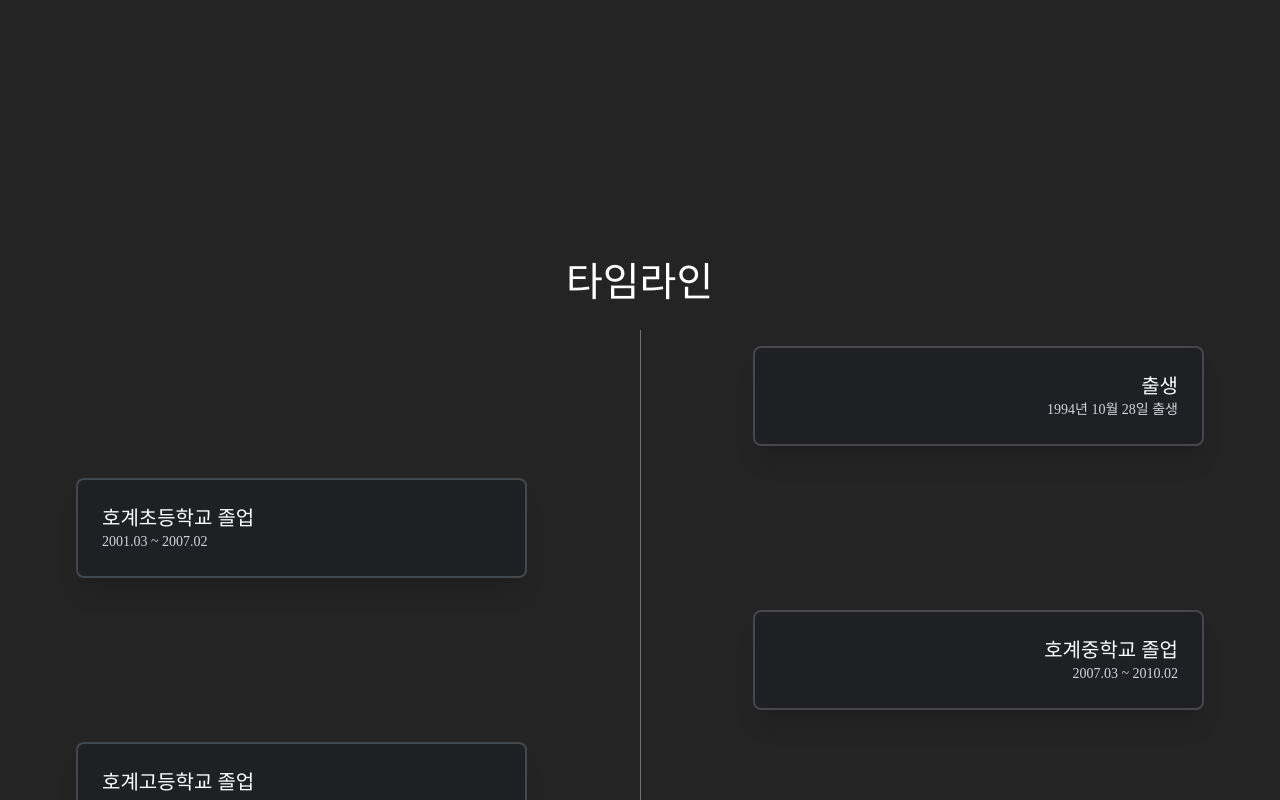
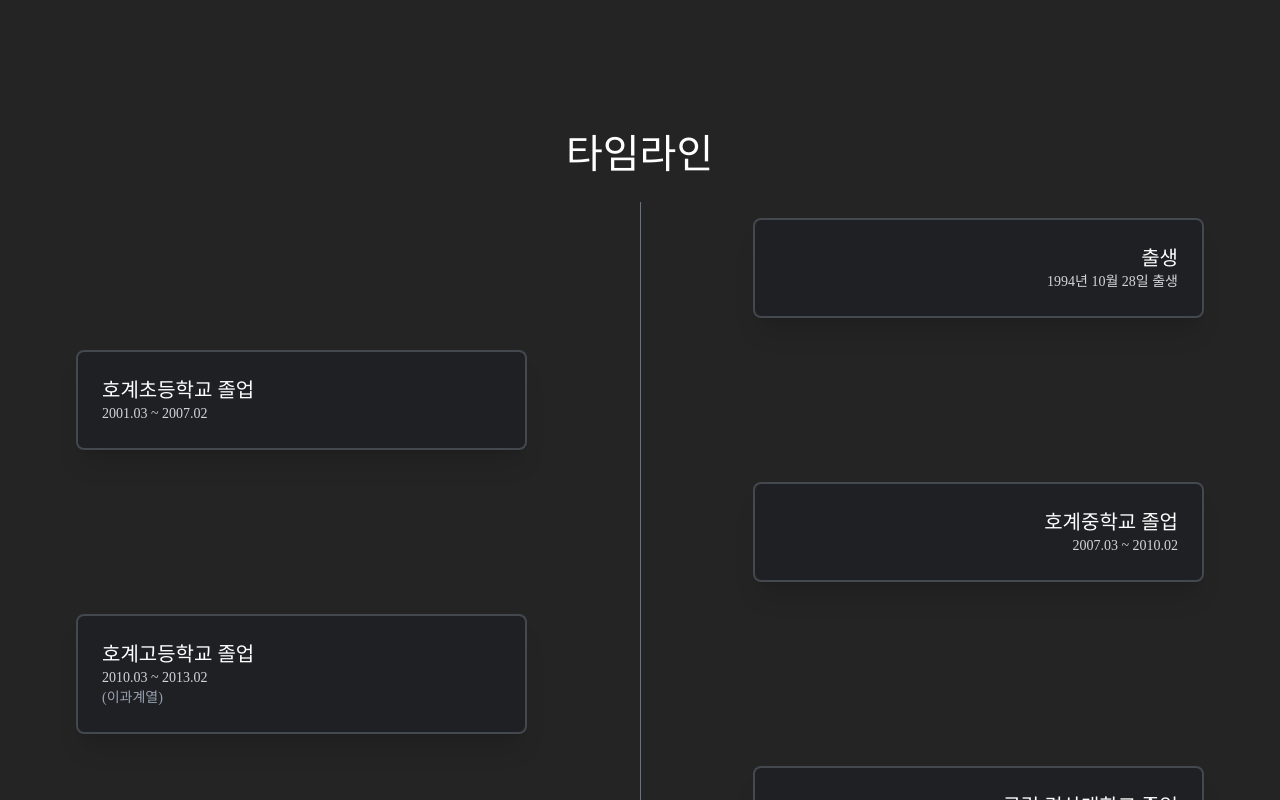
Before and after one commit to dlwlsdn201/dev.leejinw-portfolio-2025--react19, a React (Vite) app in the folder client/: page / in a window 1280 px wide. Shown: the part 840-1640 px from the top of the page. Built offline with nearby package versions, Linux system fonts and the light colour scheme.

Commit message:
:art: #1  Intro > section 레이아웃 개선(section title 요소가 header 에 가려지는 이슈 수정)

```diff
--- a/client/src/pages/Intro.tsx
+++ b/client/src/pages/Intro.tsx
@@ -16,10 +16,13 @@ export const Section: React.FC<{
 }> = ({ title, id, children }) => (
   <section
     id={id}
-    className={`w-full h-[90vh] overflow-hidden flex flex-col items-center justify-between gap-y-4 text-white`}
+    className={`w-full h-[100vh]  overflow-hidden flex flex-col items-center justify-between gap-y-4 text-white`}
   >
     {title && (
-      <div data-aos="flip-down" className={`${TEXT_SIZE_CONFIG.SEMI_LARGE}`}>
+      <div
+        data-aos="flip-down"
+        className={`mt-[7rem]! ${TEXT_SIZE_CONFIG.SEMI_LARGE}`}
+      >
         {title}
       </div>
     )}
@@ -48,7 +51,7 @@ function Intro() {
     <div
       className={`${isDarkMode ? 'dark' : ''} h-full w-[100%] transition-colors`}
     >
-      <div className="mx-auto w-full h-full px-4 space-y-0 flex flex-col gap-[20rem]">
+      <div className="mx-auto w-full h-full px-4 space-y-0 flex flex-col">
         <Section id="section0">
           <IntroWidget />
         </Section>
--- a/client/src/widgets/intro/style/StyledContainer.tsx
+++ b/client/src/widgets/intro/style/StyledContainer.tsx
@@ -6,6 +6,6 @@ export const StyledContainer = ({
   children: React.ReactNode;
 }) => {
   return (
-    <div className={`w-full h-[95vh]  ${PADDING_CONFIG.px_md}`}>{children}</div>
+    <div className={`w-full h-[100%]  ${PADDING_CONFIG.px_md}`}>{children}</div>
   );
 };
```
